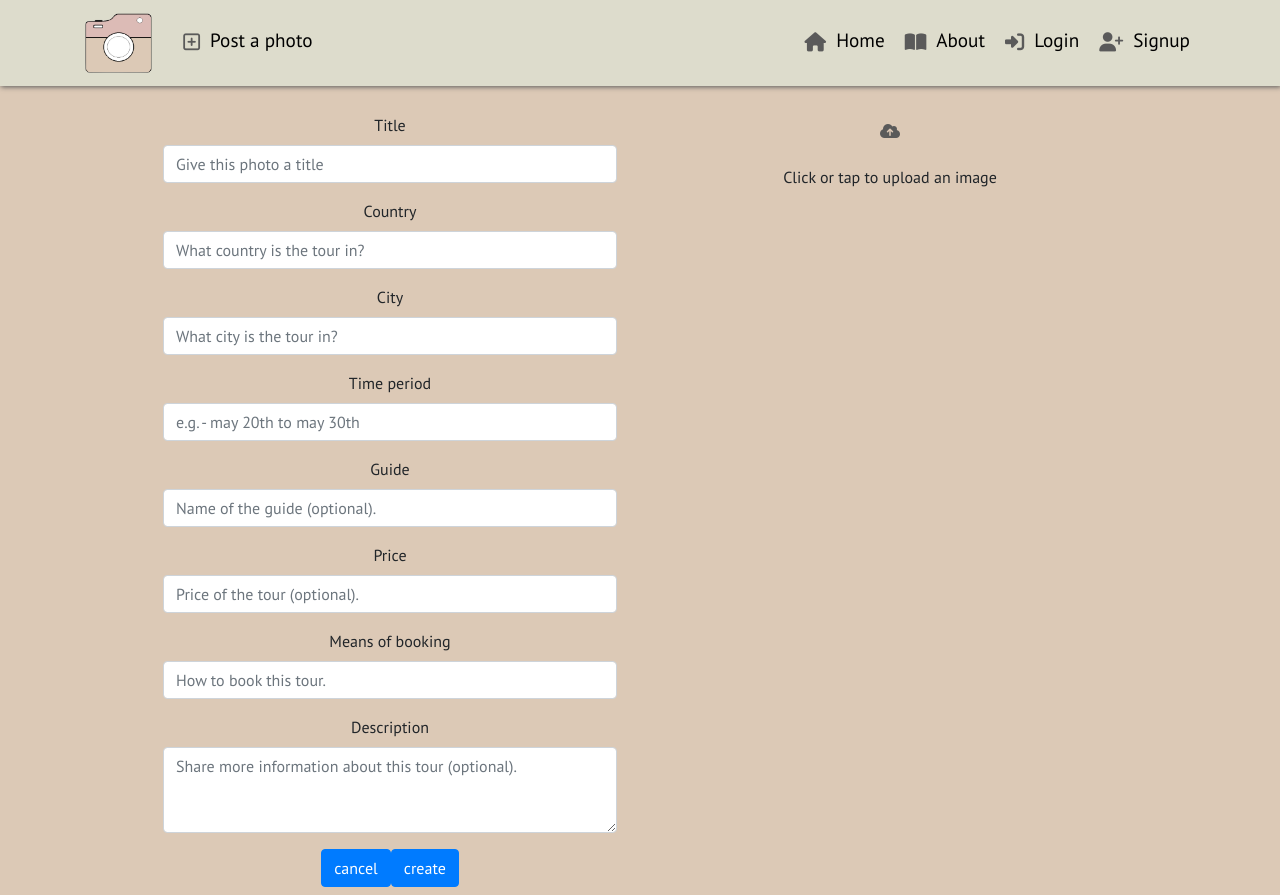
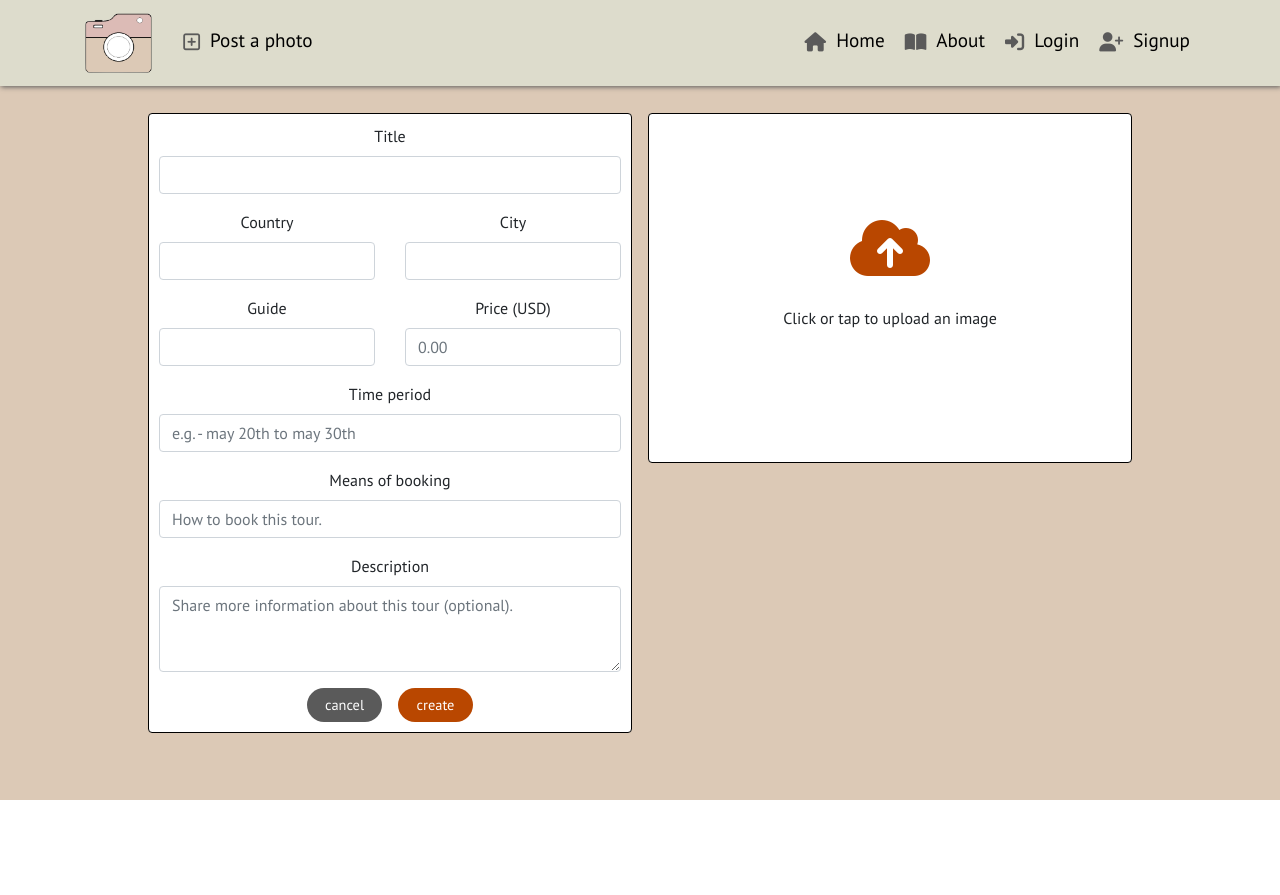
Before and after one commit to Tony118g/captured, a React (Create React App) app: page /tours/create in a window 1280 px wide. After the commit the page ends 800 px from the top, so only its background shows below. Built offline with nearby package versions, Linux system fonts and the light colour scheme; no server answers.

Commit message:
Add styles to the form for creating tours

```diff
--- a/src/pages/photos/PhotoCreateForm.js
+++ b/src/pages/photos/PhotoCreateForm.js
@@ -6,7 +6,7 @@ import Row from "react-bootstrap/Row";
 import Col from "react-bootstrap/Col";
 import Container from "react-bootstrap/Container";
 
-import styles from "../../styles/PhotoCreateEditForm.module.css";
+import styles from "../../styles/TourPhotoCreateEditForm.module.css";
 import btnStyles from "../../styles/Button.module.css";
 import appStyles from "../../App.module.css";
 import Asset from "../../components/Asset";
--- a/src/pages/photos/PhotoEditForm.js
+++ b/src/pages/photos/PhotoEditForm.js
@@ -6,7 +6,7 @@ import Row from "react-bootstrap/Row";
 import Col from "react-bootstrap/Col";
 import Container from "react-bootstrap/Container";
 
-import styles from "../../styles/PhotoCreateEditForm.module.css";
+import styles from "../../styles/TourPhotoCreateEditForm.module.css";
 import btnStyles from "../../styles/Button.module.css";
 import appStyles from "../../App.module.css";
 import { Image, Alert } from "react-bootstrap";
--- a/src/pages/tours/TourCreateForm.js
+++ b/src/pages/tours/TourCreateForm.js
@@ -6,6 +6,9 @@ import Row from "react-bootstrap/Row";
 import Col from "react-bootstrap/Col";
 import Container from "react-bootstrap/Container";
 import Asset from "../../components/Asset";
+import styles from "../../styles/TourPhotoCreateEditForm.module.css";
+import btnStyles from "../../styles/Button.module.css";
+import appStyles from "../../App.module.css";
 
 function TourCreateForm() {
     const textFields = (
@@ -15,24 +18,44 @@ function TourCreateForm() {
                 <Form.Control
                     type="text"
                     name="title"
-                    placeholder="Give this photo a title"
                 />
             </Form.Group>
             <Form.Group>
+                <Row>
+                    <Col xs={12} md={6}>
                         <Form.Label>Country</Form.Label>
                         <Form.Control
                             type="text"
-                    placeholder="What country is the tour in?"
                             name="country"
                         />
-            </Form.Group>
-            <Form.Group>
+                    </Col>
+                    <Col xs={12} md={6}>
                         <Form.Label>City</Form.Label>
                         <Form.Control
                             type="text"
-                    placeholder="What city is the tour in?"
                             name="city"
                         />
+                    </Col>
+                </Row>
+            </Form.Group>
+            <Form.Group>
+                <Row>
+                    <Col>
+                        <Form.Label>Guide</Form.Label>
+                        <Form.Control
+                            type="text"
+                            name="guide"
+                        />
+                    </Col>
+                    <Col>
+                        <Form.Label>Price (USD)</Form.Label>
+                        <Form.Control
+                            type="text"
+                            placeholder="0.00"
+                            name="price"
+                        />
+                    </Col>
+                </Row>
             </Form.Group>
             <Form.Group>
                 <Form.Label>Time period</Form.Label>
@@ -40,22 +63,6 @@ function TourCreateForm() {
                     type="text"
                     placeholder="e.g. - may 20th to may 30th"
                     name="time_period"
-                />
-            </Form.Group>
-            <Form.Group>
-                <Form.Label>Guide</Form.Label>
-                <Form.Control
-                    type="text"
-                    placeholder="Name of the guide (optional)."
-                    name="guide"
-                />
-            </Form.Group>
-            <Form.Group>
-                <Form.Label>Price</Form.Label>
-                <Form.Control
-                    type="text"
-                    placeholder="Price of the tour (optional)."
-                    name="price"
                 />
             </Form.Group>
             <Form.Group>
@@ -76,8 +83,12 @@ function TourCreateForm() {
                 />
             </Form.Group>
 
-            <Button onClick={() => {}}>cancel</Button>
-            <Button type="submit">create</Button>
+            <Button className={`${btnStyles.CancelBtn} mr-3`} onClick={() => {}}>
+                cancel
+            </Button>
+            <Button className={btnStyles.Button} type="submit">
+                create
+            </Button>
         </div>
     );
 
@@ -89,11 +100,13 @@ function TourCreateForm() {
                     lg={6}
                     className="d-none d-md-block p-0 p-md-2 mt-4"
                 >
-                    <Container>{textFields}</Container>
+                    <Container className={appStyles.Content}>
+                        {textFields}
+                    </Container>
                 </Col>
                 <Col className="py-2 p-0 p-md-2 my-4" md={7} lg={6}>
                     <Container
-                        className={`d-flex flex-column justify-content-center`}
+                        className={` ${appStyles.Content} ${styles.Container} d-flex flex-column justify-content-center`}
                     >
                         <Form.Group className="text-center">
                             <Form.Label
```
Also changed, not shown: src/styles/TourPhotoCreateEditForm.module.css (renamed from src/styles/PhotoCreateEditForm.module.css). Lines whose indentation alone changed are shown as unchanged.
